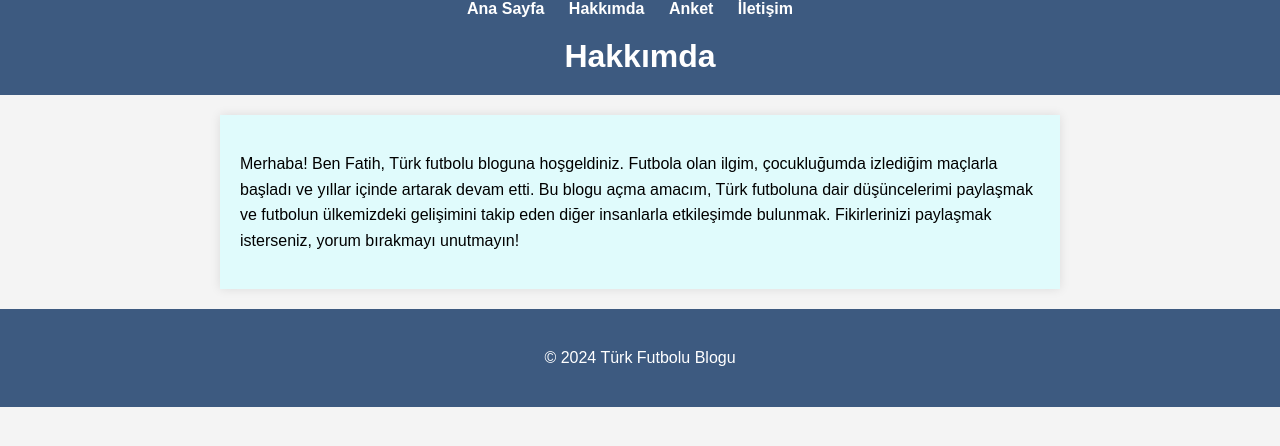
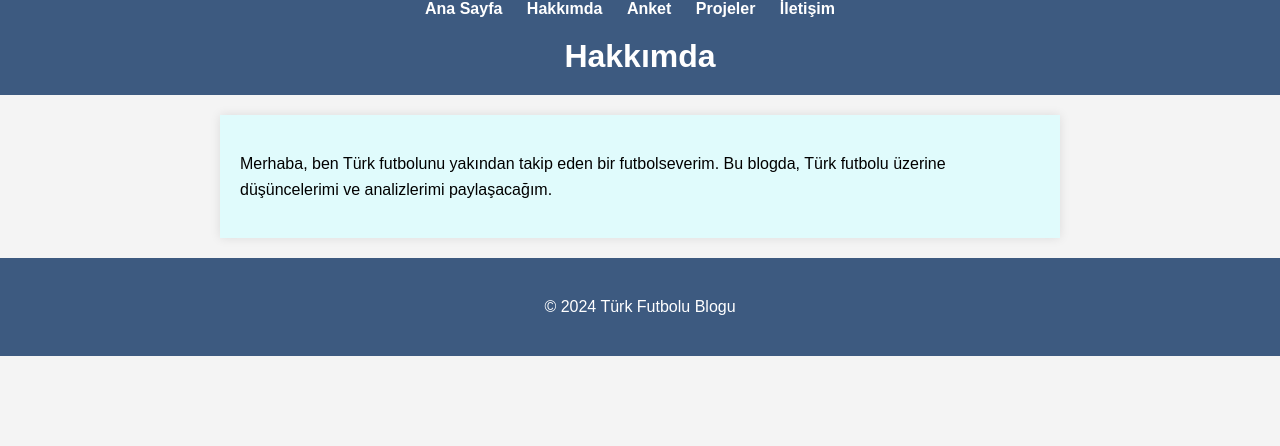
Before and after one commit to fatih196312/fatihafacan.github.io, a plain HTML site: page hakkimda.html in a window 1280 px wide. Drawn offline with Linux system fonts and the light colour scheme.

Commit message:
Update hakkimda.html

```diff
--- a/hakkimda.html
+++ b/hakkimda.html
@@ -7,12 +7,12 @@
     <link rel="stylesheet" href="style.css">
 </head>
 <body>
-    <!-- Navigasyon Menüsü -->
     <nav>
         <ul>
             <li><a href="index.html">Ana Sayfa</a></li>
             <li><a href="hakkimda.html">Hakkımda</a></li>
             <li><a href="anket.html">Anket</a></li>
+            <li><a href="proje.html">Projeler</a></li>
             <li><a href="iletisim.html">İletişim</a></li>
         </ul>
     </nav>
@@ -21,9 +21,8 @@
         <h1>Hakkımda</h1>
     </header>
 
-    <!-- Hakkımda İçeriği -->
     <section class="about-me">
-        <p>Merhaba! Ben Fatih, Türk futbolu bloguna hoşgeldiniz. Futbola olan ilgim, çocukluğumda izlediğim maçlarla başladı ve yıllar içinde artarak devam etti. Bu blogu açma amacım, Türk futboluna dair düşüncelerimi paylaşmak ve futbolun ülkemizdeki gelişimini takip eden diğer insanlarla etkileşimde bulunmak. Fikirlerinizi paylaşmak isterseniz, yorum bırakmayı unutmayın!</p>
+        <p>Merhaba, ben Türk futbolunu yakından takip eden bir futbolseverim. Bu blogda, Türk futbolu üzerine düşüncelerimi ve analizlerimi paylaşacağım.</p>
     </section>
 
     <footer>
```
